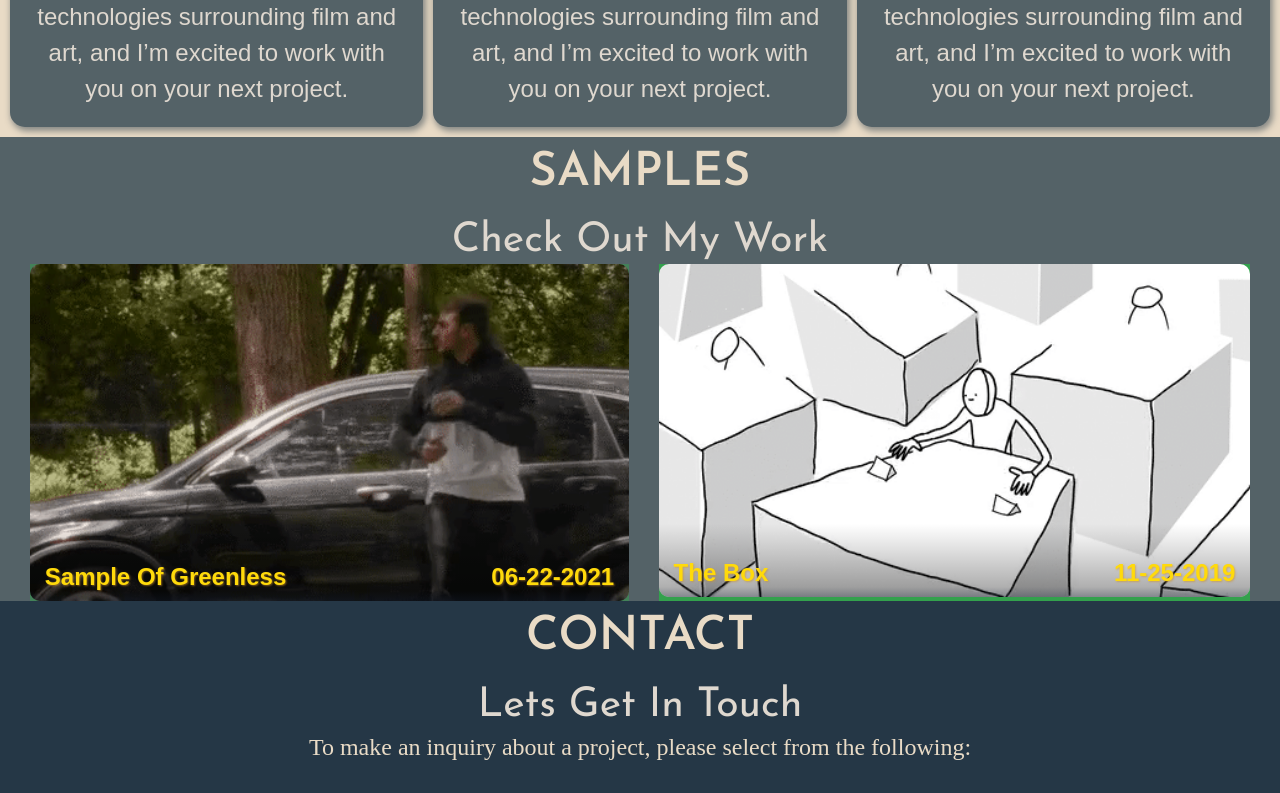
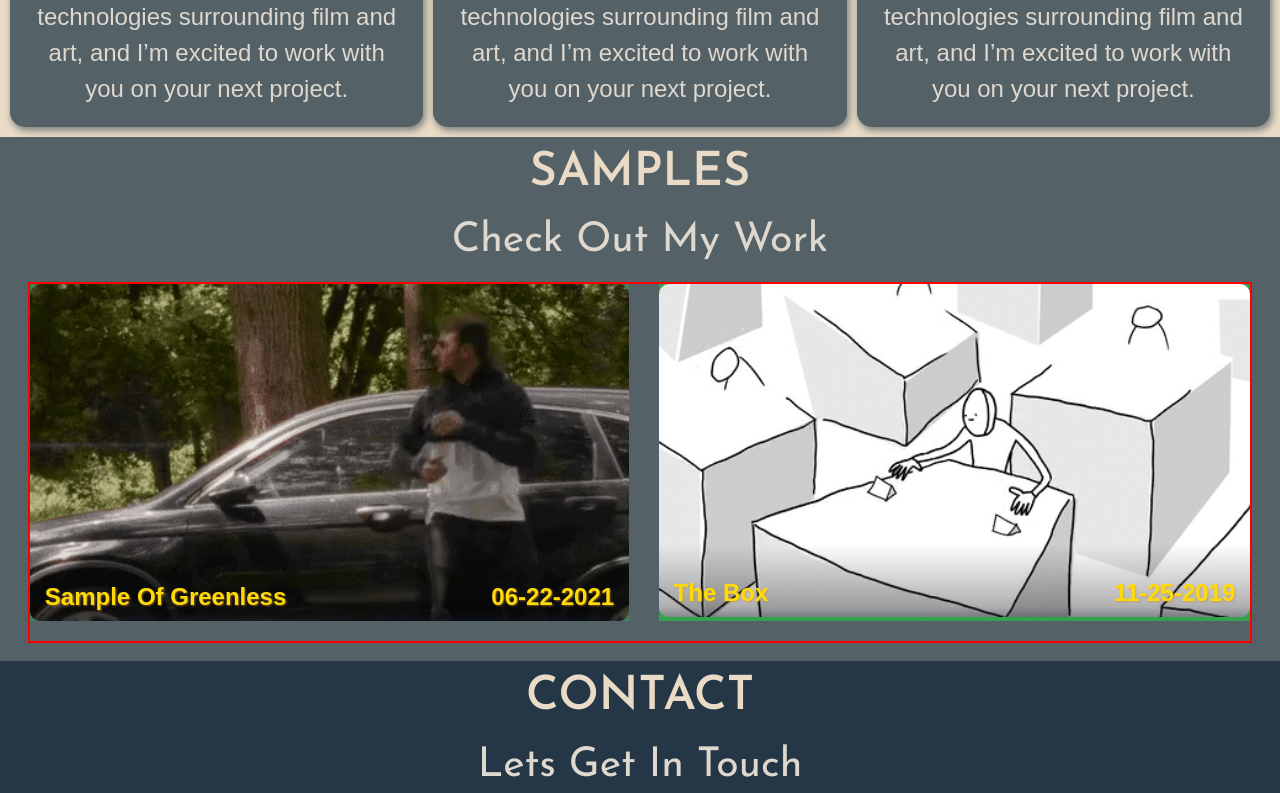
Before and after one commit to brunoarnabar/film-portfolio-deployment, a React (Create React App) app: page / in a window 1280 px wide. Shown: the part 2000-2793 px from the top of the page. Built offline with nearby package versions, Linux system fonts and the light colour scheme; a web font is replaced by a local one.

Commit message:
Fixing Preview

```diff
--- a/src/Components/Sample/sample.scss
+++ b/src/Components/Sample/sample.scss
@@ -6,8 +6,8 @@
   flex-direction: column;
   // align-items: center;
   // box-model
-  // gap: 3.5vh;
-  // padding: 0 0 3.5vh 0;
+  gap: 2rem;
+  padding: 0 0 2rem 0;
   background-color: var(--clr-primary-400);
 }
 
@@ -16,8 +16,9 @@
   display: grid;
   // align-items: center;
   // box-model
-  // gap: 3.5vh;
-  // padding: 0 0 3.5vh 0;
+  gap: 2rem;
+  padding: 0 0 2rem 0;
+  outline: red 2px solid;
 }
 
 // $max-col-count: 1;
```
